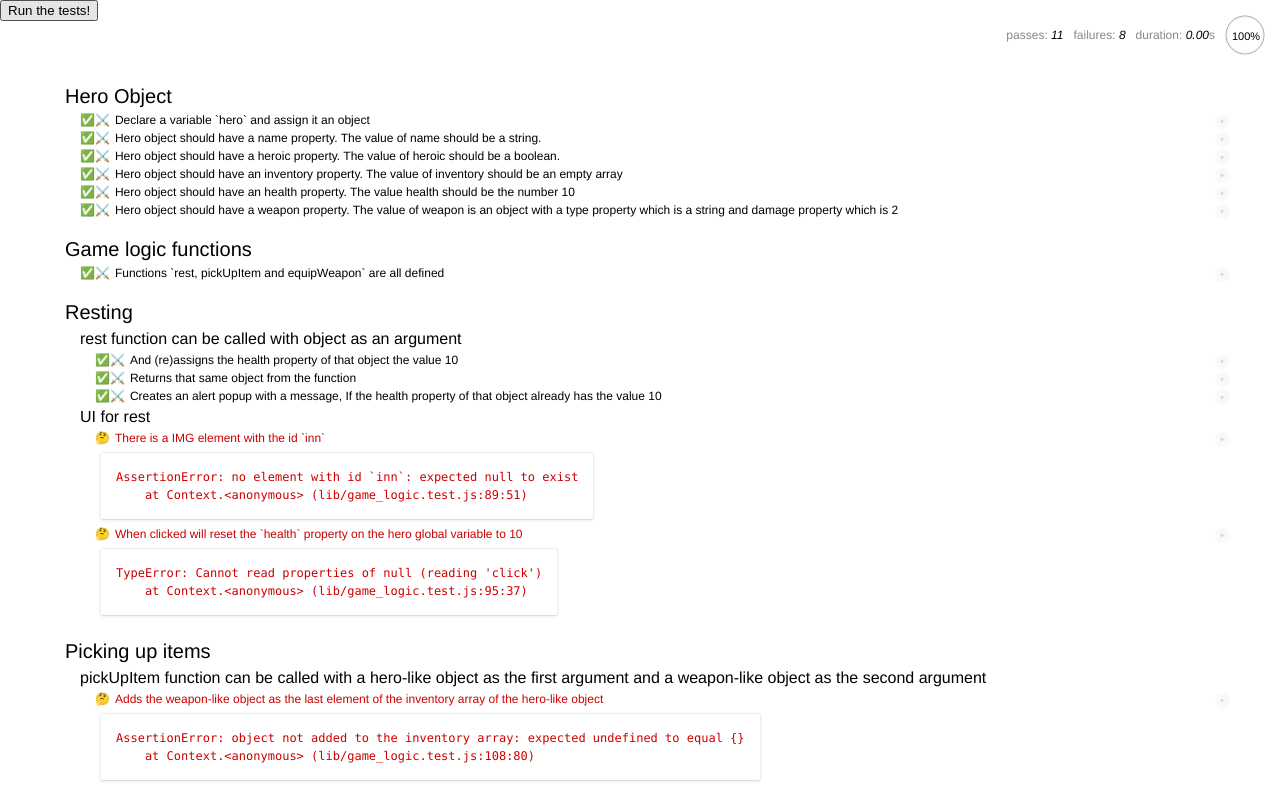
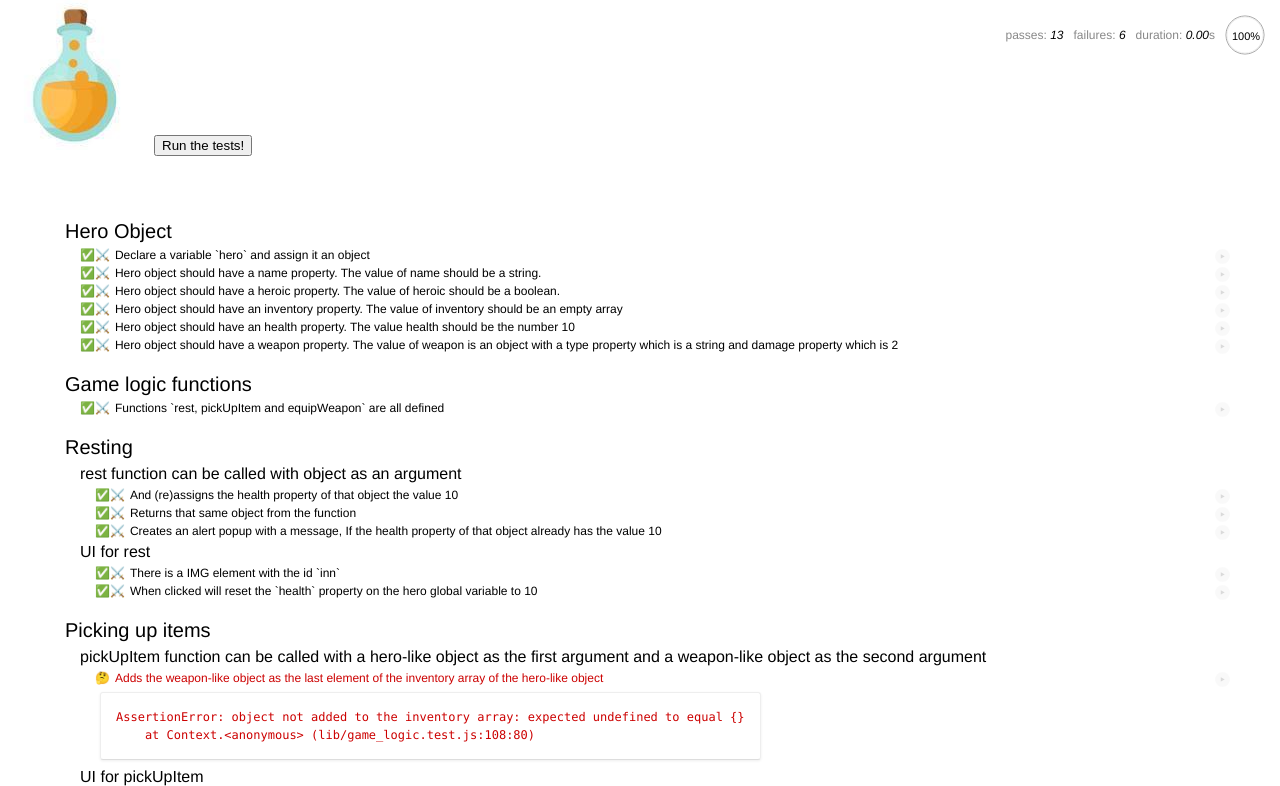
Before and after one commit to TatyCris/-27-homework-1-, a plain HTML site: page index.html in a window 1280 px wide. Both pictures are taken after a click on the button "Run the tests!". Shown: the top 786 px of the page. Drawn offline with Linux system fonts and the light colour scheme.

Commit message:
Create rest UI

```diff
--- a/YOUR_JAVASCRIPT_HERE.js
+++ b/YOUR_JAVASCRIPT_HERE.js
@@ -17,6 +17,12 @@ function rest(hero) {
     return hero
 }
 
+console.log(document.getElementById('inn'));
+
+document.getElementById('inn').onclick = function(event) {
+    hero.health = 10
+}
+
 function pickUpItem(params) {
 
 }
--- a/index.html
+++ b/index.html
@@ -8,7 +8,7 @@
 
 
   <!-- 👍 YOUR HTML HERE 👍 -->
-
+  <img id="inn" src="./img/inn.png" alt="inn">
 
 
   <!-- I RECOMMEND YOU LEAVE THE REST UNTOUCHED -->
```
Also changed, not shown: img/inn.png (added).
